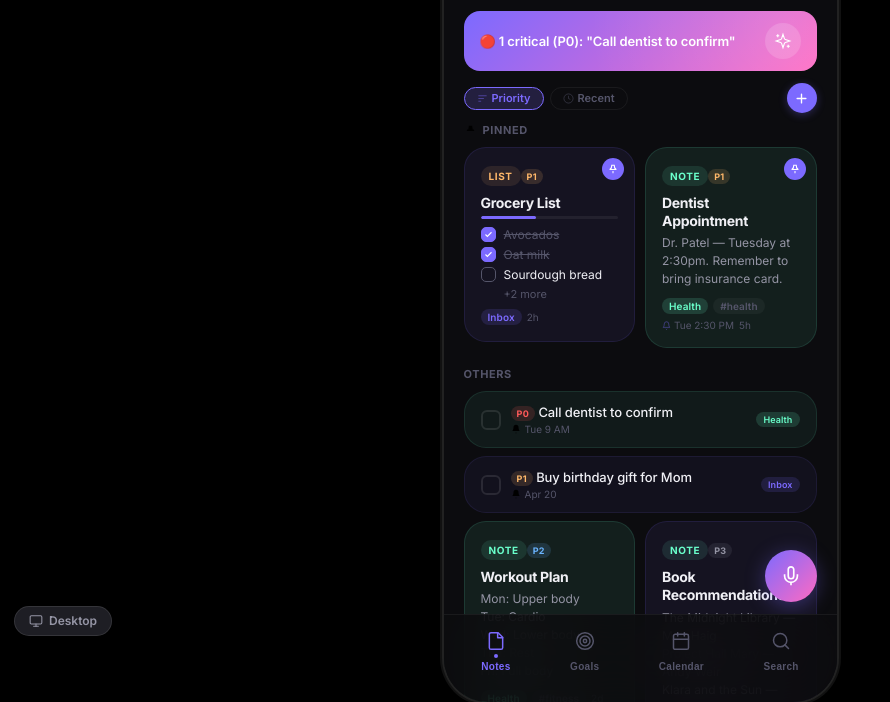
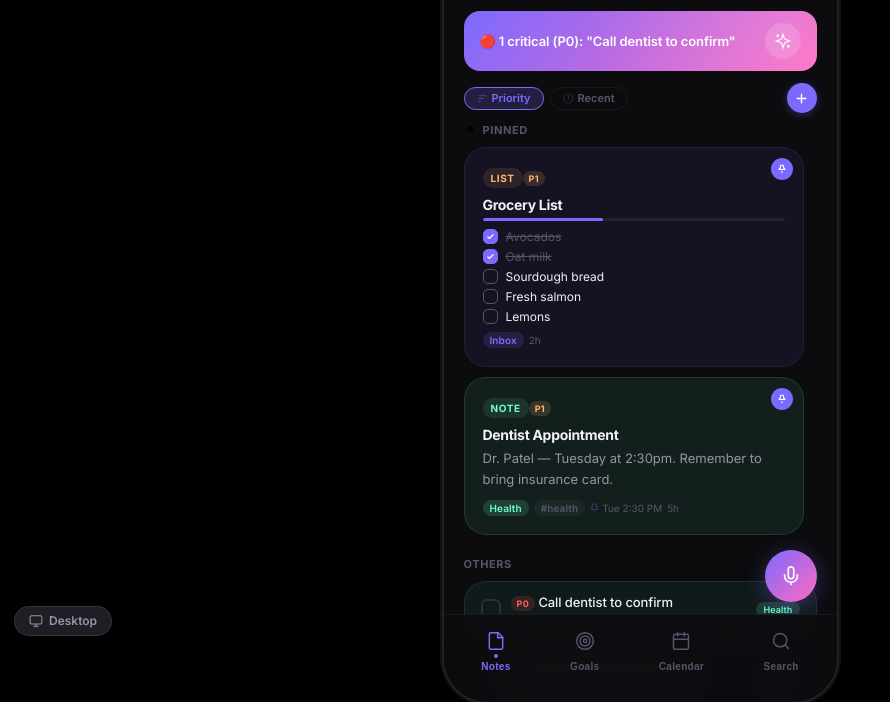
Before and after one commit to avinash-singh/skrawl, a plain HTML site: page index.html in a window 1280 px wide. Shown: the part 150-852 px from the top of the page, without its empty margins (0-890 px from the left). Drawn offline with Linux system fonts and the light colour scheme.

Commit message:
Narrow tiles, taller with dynamic font sizing
- Note grid: single column, max-width 340px (half width)
- Tiles: min-height 120px, more padding
- Dynamic font sizing based on content length:
  - Short notes (<40 chars): 16px title, 15px body
  - Medium (<100 chars): 14px title, 13px body
  - Long (100+): 14px title, 12px body
- Show more lines: up to 8 for long notes, 5 for medium
- Checklist tiles show up to 5 items (was 3)
- Line height increased to 1.6 for readability

Co-Authored-By: Claude Opus 4.6 (1M context) <noreply@anthropic.com>

```diff
--- a/index.html
+++ b/index.html
@@ -228,9 +228,9 @@ body{font-family:'Inter',system-ui,sans-serif;background:#000;display:flex;justi
 
 /* ===== NOTE GRID ===== */
 .grid-section{padding:0 20px 140px}
-.note-grid{column-count:2;column-gap:10px}
-
-.tile{break-inside:avoid;margin-bottom:10px;border-radius:var(--r-lg);padding:16px;cursor:pointer;transition:all .15s;position:relative;overflow:hidden;border:1px solid var(--border);background:var(--bg-card)}
+.note-grid{column-count:1;column-gap:10px;max-width:340px}
+
+.tile{break-inside:avoid;margin-bottom:10px;border-radius:var(--r-lg);padding:18px;cursor:pointer;transition:all .15s;position:relative;overflow:hidden;border:1px solid var(--border);background:var(--bg-card);min-height:120px}
 .tile:hover{border-color:var(--border2);transform:translateY(-2px);box-shadow:var(--shadow)}
 .tile:active{transform:scale(.97)}
 
@@ -1339,7 +1339,7 @@ function bTile(n,i){
 
   if(n.type==='list'){
     const done=n.items.filter(x=>x.d).length,tot=n.items.length,pct=tot?Math.round(done/tot*100):0;
-    const shown=n.items.slice(0,3),rem=n.items.length-3;
+    const shown=n.items.slice(0,5),rem=n.items.length-5;
     const barColor=folderHue||'var(--accent)';
     return `<div class="tile ${isSelected?'selected':''}" style="${tileStyle}" onclick="${clickAction}" ${longPress}>
       ${selCircle}${pin}${badge}<div class="tile-title">${n.title||'Untitled'}</div>
@@ -1347,10 +1347,15 @@ function bTile(n,i){
       <div class="tile-checks">${shown.map(x=>`<div class="tile-chk"><div class="tile-chk-box ${x.d?'ok':''}">${x.d?'<svg><use href="#i-check"/></svg>':''}</div><span class="tile-chk-txt ${x.d?'ok':''}">${x.t}</span></div>`).join('')}${rem>0?`<div class="tile-more">+${rem} more</div>`:''}</div>
       <div class="tile-foot"><span class="tile-pill tp-folder" style="${folderPillStyle}">${n.folder}</span>${remBadge}<span class="tp-time">${n.time}</span></div></div>`;
   }
-  const lines=n.body.split('\n').slice(0,i%3===0?5:3).join('<br>');
+  // Show more content, scale font by length
+  const bodyLen=n.body.length;
+  const maxLines=bodyLen<60?3:bodyLen<150?5:8;
+  const lines=n.body.split('\n').slice(0,maxLines).join('<br>');
+  const fontSize=bodyLen<40?'15px':bodyLen<100?'13px':'12px';
+  const titleSize=bodyLen<40?'16px':'14px';
   return `<div class="tile ${isSelected?'selected':''}" style="${tileStyle}" onclick="${clickAction}" ${longPress}>
-    ${selCircle}${pin}${badge}<div class="tile-title">${n.title||'Untitled'}</div>
-    <div class="tile-body">${lines||'<span style="color:var(--text-muted)">Empty</span>'}</div>
+    ${selCircle}${pin}${badge}<div class="tile-title" style="font-size:${titleSize}">${n.title||'Untitled'}</div>
+    <div class="tile-body" style="font-size:${fontSize};line-height:1.6">${lines||'<span style="color:var(--text-muted)">Empty</span>'}</div>
     <div class="tile-foot"><span class="tile-pill tp-folder" style="${folderPillStyle}">${n.folder}</span>${n.tags.map(t=>`<span class="tile-pill tp-tag">${t}</span>`).join('')}${remBadge}<span class="tp-time">${n.time}</span></div></div>`;
 }
 
```
Also changed, not shown: prototype/index.html (+12 -7 lines), web/index.html (+3 -3 lines).
